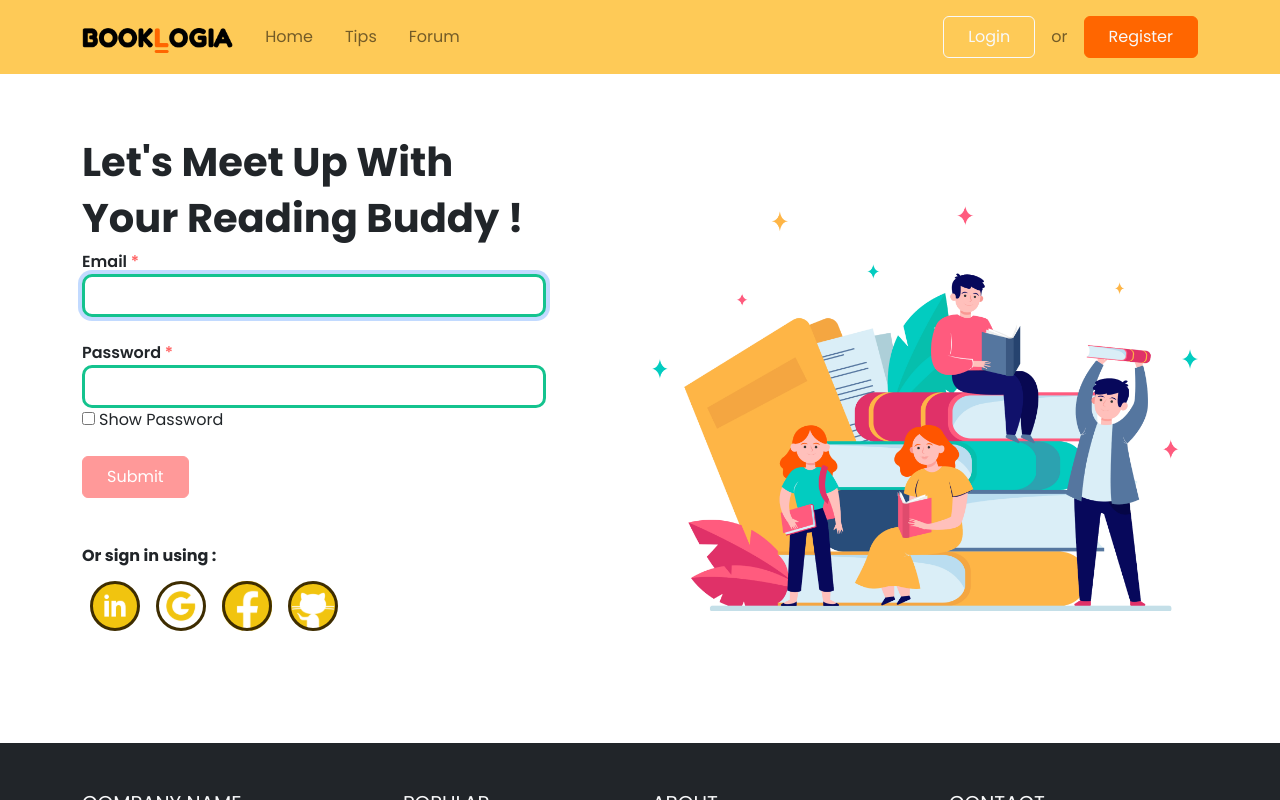
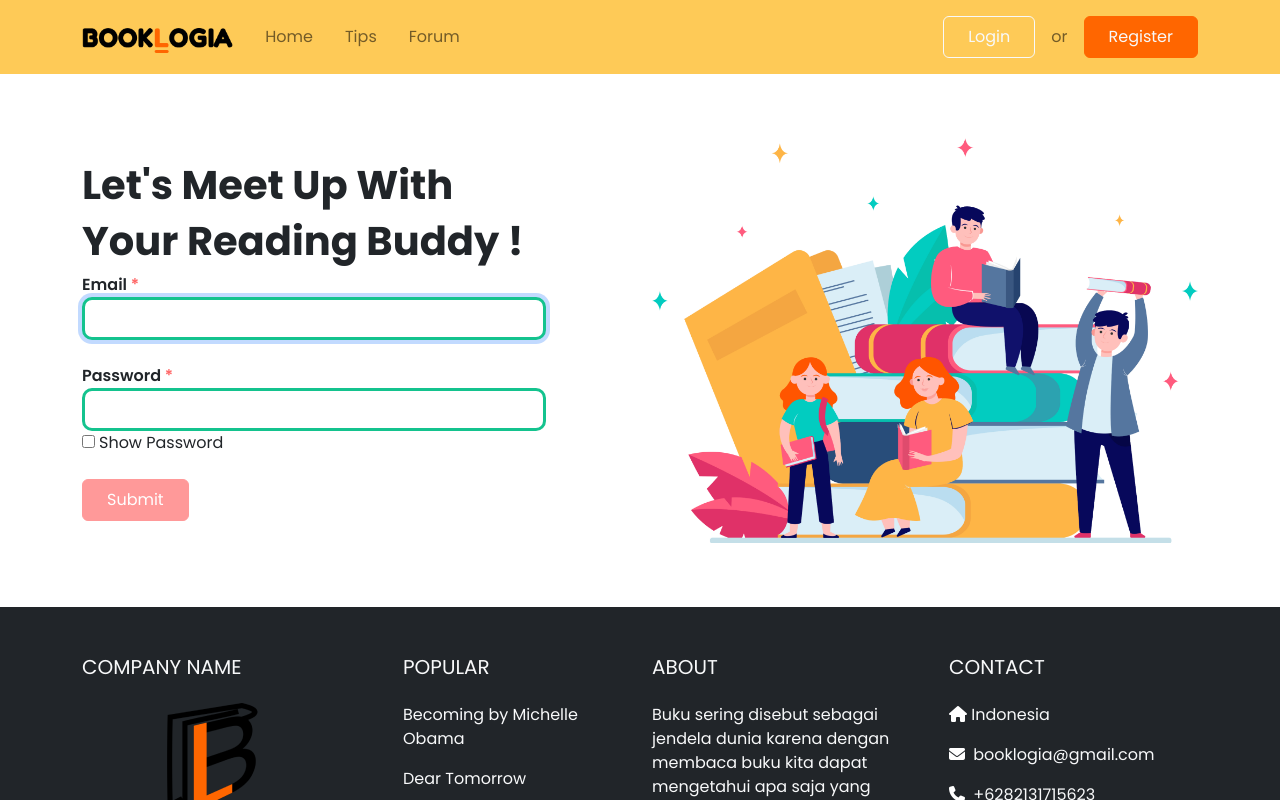
Before and after one commit to fikriwado/booklogia, a React (Create React App) app: page /login in a window 1280 px wide. Shown: the top 800 px of the page. Built offline with nearby package versions, Linux system fonts and the light colour scheme.

Commit message:
remove login by fb, etc and link button  get started from about section to register

```diff
--- a/src/components/About/index.js
+++ b/src/components/About/index.js
@@ -33,7 +33,7 @@ const About = () => {
                                 <img src={aboutPhotosImage} className="img-fluid" alt="" />
                             </div>
 
-                            <Link to="/" className="btn btn-success text-white px-4 py-2">
+                            <Link to="/register" className="btn btn-success text-white px-4 py-2">
                                 Get Started
                             </Link>
                         </div>
--- a/src/pages/Login/index.js
+++ b/src/pages/Login/index.js
@@ -5,11 +5,7 @@ import { useDispatch } from 'react-redux';
 import userdata from '../../utils/users.json';
 import { toast } from 'react-toastify';
 import { login } from '../../redux/authSlice';
-import iconfb from '../../assets/images/Facebook Icon.svg';
-import icongithub from '../../assets/images/Github Icon.svg';
-import icongoogle from '../../assets/images/Google Icon.svg';
 import heroImage from '../../assets/images/hero.png';
-import iconlinkedin from '../../assets/images/Lingkedin Icon.svg';
 import '../../sass/pages/_login.scss';
 
 function Login() {
@@ -104,15 +100,6 @@ function Login() {
                             onClick={handleLogin}
                         />
                     </form>
-                    <div className="sign-option my-5">
-                        <h6 className="fw-bold">Or sign in using :</h6>
-                        <div className="icon-sign-option my-3">
-                            <img src={iconlinkedin} className="icon-option mx-2" alt=""></img>
-                            <img src={icongoogle} className="icon-option mx-2" alt=""></img>
-                            <img src={iconfb} className="icon-option mx-2" alt=""></img>
-                            <img src={icongithub} className="icon-option mx-2" alt=""></img>
-                        </div>
-                    </div>
                 </Col>
                 <Col md={6} xl={6} className="mx-auto">
                     <img src={heroImage} className="img-fluid" alt="" />
--- a/src/pages/Register/index.js
+++ b/src/pages/Register/index.js
@@ -1,10 +1,6 @@
 import React from 'react';
 import { Col, Container, Row } from 'react-bootstrap';
 import heroImage from '../../assets/images/hero.png';
-import iconlinkedin from '../../assets/images/Lingkedin Icon.svg';
-import icongoogle from '../../assets/images/Google Icon.svg';
-import iconfb from '../../assets/images/Facebook Icon.svg';
-import icongithub from '../../assets/images/Github Icon.svg';
 import { login } from '../../redux/authSlice';
 import { useHistory } from 'react-router-dom';
 import { useState } from 'react';
@@ -126,24 +122,11 @@ function Register() {
                             Term’s of Service & Privacy Policy
                         </p>
                     </form>
-                    <div className="sign-option my-1">
-                        <h6 className="fw-bold">Or sign up using :</h6>
-                        <div className="icon-sign-option my-3">
-                            <img src={iconlinkedin} className="icon-option mx-2" alt=""></img>
-                            <img src={icongoogle} className="icon-option mx-2" alt=""></img>
-                            <img src={iconfb} className="icon-option mx-2" alt=""></img>
-                            <img src={icongithub} className="icon-option mx-2" alt=""></img>
-                        </div>
-                    </div>
                 </Col>
                 <Col md={6} xl={6} className="mx-auto">
                     <img src={heroImage} className="img-fluid" alt="" />
                 </Col>
             </Row>{' '}
-            {/* <Button className='btn-login' as={Col} variant='primary'>
-        Button #1
-      </Button>
-      <h1>Ini adalah Login!</h1> <button>ini button</button> */}
         </Container>
     );
 }
```
